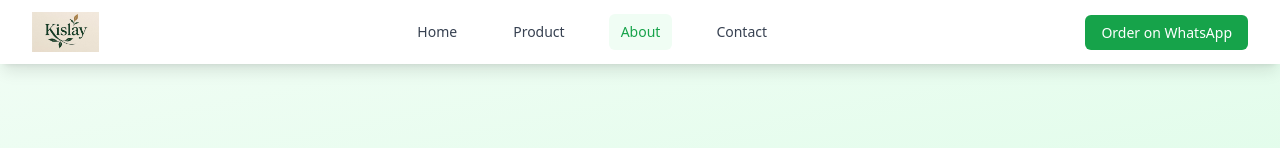
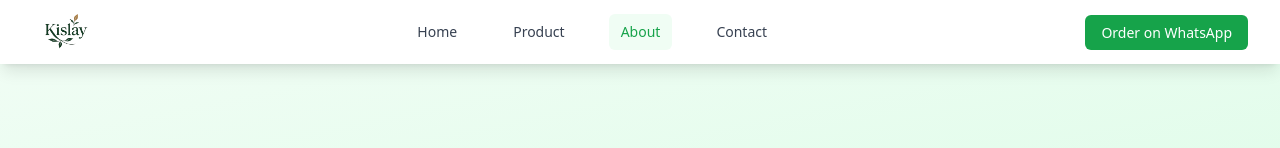
Before and after one commit to Ayush-shah-dev/kislay-sweet-flow, a React (Vite) app: page /about in a window 1280 px wide. Shown: the top 148 px of the page. Built offline with nearby package versions, Linux system fonts and the light colour scheme.

Commit message:
Update logo
Use the new logo with the background removed.

```diff
--- a/src/components/Footer.tsx
+++ b/src/components/Footer.tsx
@@ -11,7 +11,7 @@ const Footer = () => {
           <div className="col-span-1 md:col-span-2">
             <div className="flex items-center space-x-2 mb-4">
               <img
-                src="/lovable-uploads/1d0e49c5-5574-48fe-9fee-1de84a529d35.png"
+                src="/lovable-uploads/060ca6d9-94d7-460f-97ec-3fc9cc926e49.png"
                 alt="Kislay Naturals"
                 className="h-10 w-auto"
               />
--- a/src/components/Navigation.tsx
+++ b/src/components/Navigation.tsx
@@ -23,7 +23,7 @@ const Navigation = () => {
           {/* Logo */}
           <Link to="/" className="flex items-center space-x-2">
             <img
-              src="/lovable-uploads/1d0e49c5-5574-48fe-9fee-1de84a529d35.png"
+              src="/lovable-uploads/060ca6d9-94d7-460f-97ec-3fc9cc926e49.png"
               alt="Kislay Naturals"
               className="h-10 w-auto"
             />
--- a/src/pages/Index.tsx
+++ b/src/pages/Index.tsx
@@ -104,7 +104,7 @@ const Index = () => {
         <div className="max-w-7xl mx-auto px-4 sm:px-6 lg:px-8 text-center">
           <div className="flex justify-center mb-6">
             <img
-              src="/lovable-uploads/1d0e49c5-5574-48fe-9fee-1de84a529d35.png"
+              src="/lovable-uploads/060ca6d9-94d7-460f-97ec-3fc9cc926e49.png"
               alt="Kislay Naturals"
               className="h-20 w-auto"
             />
```
Also changed, not shown: public/lovable-uploads/060ca6d9-94d7-460f-97ec-3fc9cc926e49.png (added).
